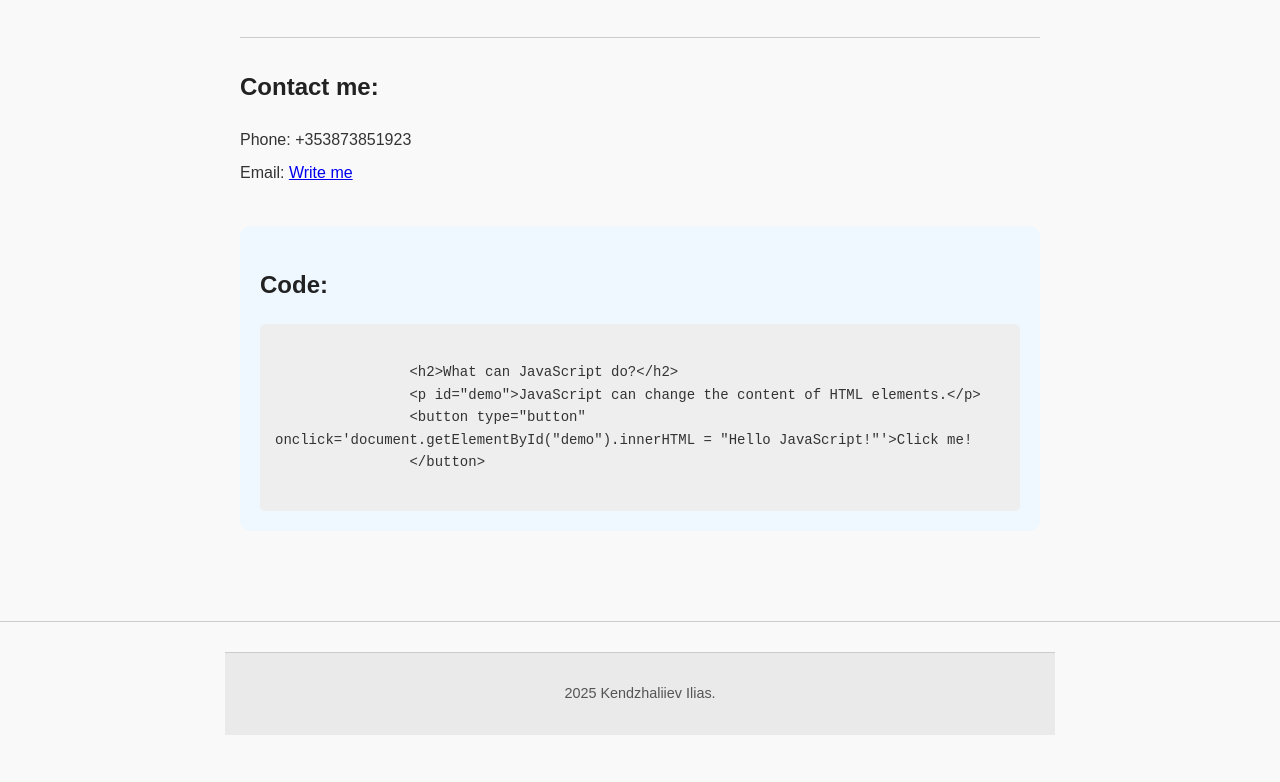
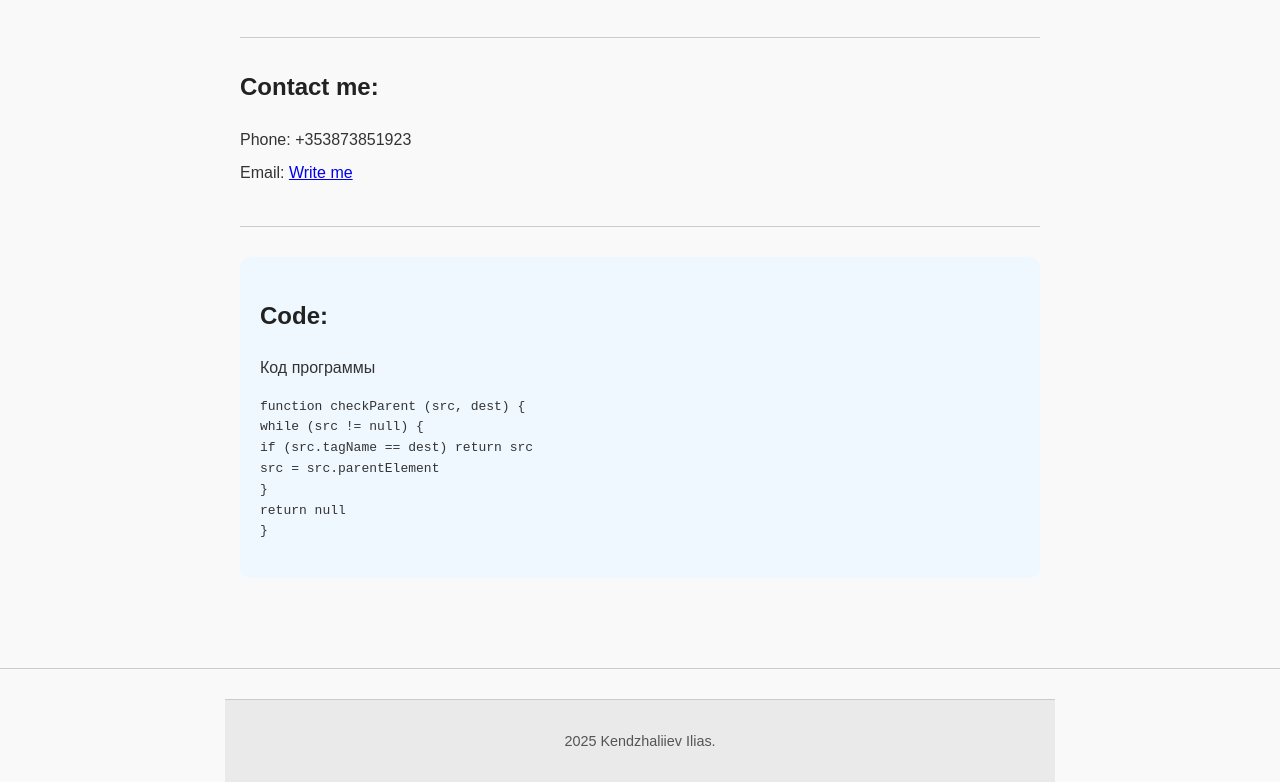
Before and after one commit to QirimHani/rsschool-cv, a plain HTML site: page index.html in a window 1280 px wide. Shown: the part 1212-1994 px from the top of the page. Before the commit the page ends 1947 px from the top, so only its background shows below. Drawn offline with Linux system fonts and the light colour scheme.

Commit message:
docs: update index.html

```diff
--- a/index.html
+++ b/index.html
@@ -4,7 +4,7 @@
     <meta charset="UTF-8">
     <meta name="viewport" content="width=device-width, initial-scale=1">
     <title>Kendzhaliiev Ilias</title>
-    <link rel="stylesheet" href="/style.css">
+    <link rel="stylesheet" href="style.css">
 </head>
 <body>
     <header>
@@ -69,14 +69,19 @@
             </ul>
         </section>
 
+    <hr>
+
         <section id="js-example">
             <h2>Code:</h2>
-            <pre><code>
-                &lt;h2&gt;What can JavaScript do?&lt;/h2&gt;
-                &lt;p id="demo"&gt;JavaScript can change the content of HTML elements.&lt;/p&gt;
-                &lt;button type="button" onclick='document.getElementById("demo").innerHTML = "Hello JavaScript!"'&gt;Click me!
-                &lt;/button&gt;
-            </code></pre>
+    <p>Код программы</p>
+    <p><code>
+    function checkParent (src, dest) {<Br>
+        while (src != null) {<Br>
+        if (src.tagName == dest) return src<Br>
+        src = src.parentElement<Br>
+        }<Br>
+        return null<Br>
+    }</code></p>
         </section>
     </main>
 
```
